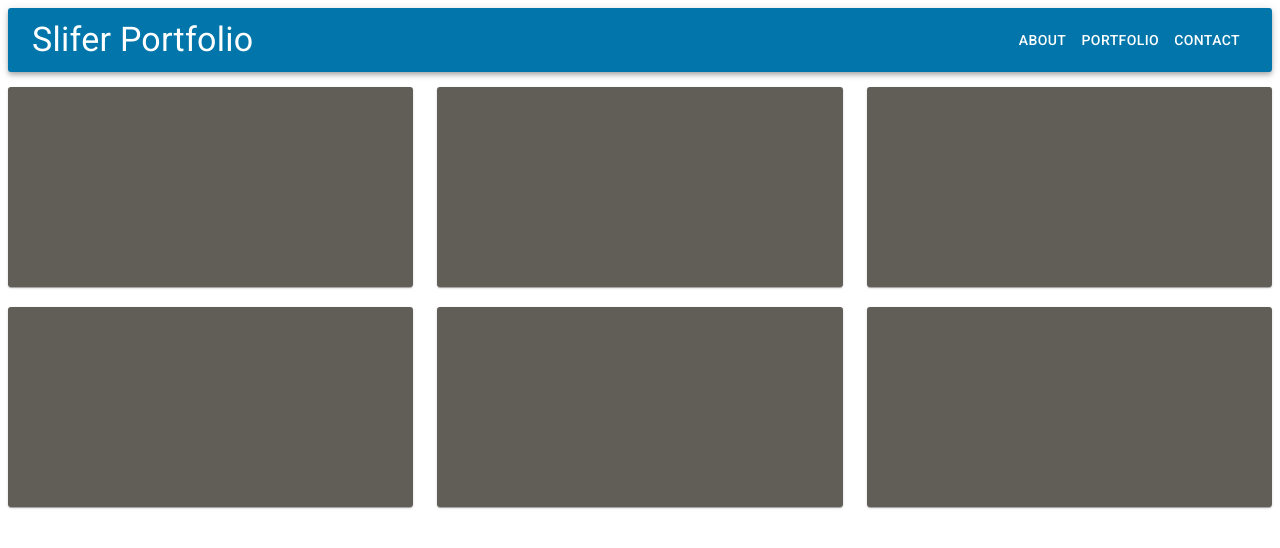
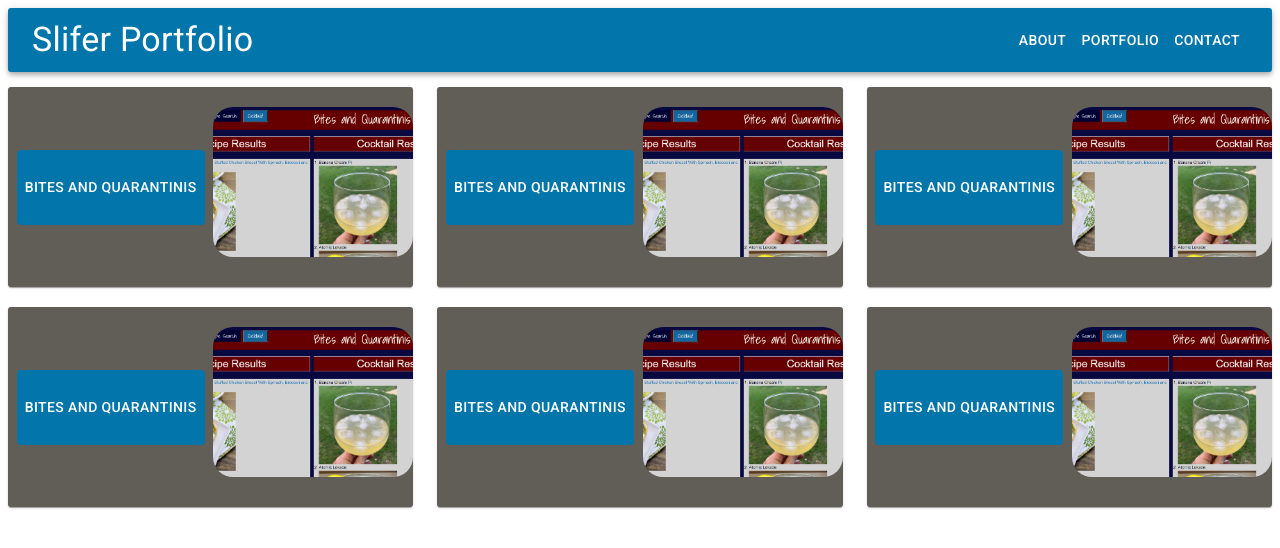
Before and after one commit to wslifer/react_portfolio, a React (Create React App) app: page /react_portfolio/Portfolio in a window 1280 px wide. Shown: the top 548 px of the page. Built offline with nearby package versions, Linux system fonts and the light colour scheme.

Commit message:
updating portfolio page

```diff
--- a/src/pages/Portfolio.js
+++ b/src/pages/Portfolio.js
@@ -4,15 +4,27 @@ import { makeStyles } from "@material-ui/core/styles";
 import Card from "@material-ui/core/Card";
 import CardContent from "@material-ui/core/CardContent";
 import CardMedia from "@material-ui/core/CardMedia";
+import Button from "@material-ui/core/Button";
 
 const useStyles = makeStyles({
   project: {
-    color: "white",
-    fontSize: 28,
     background: "#615e57",
     borderRadius: 3,
     height: 200,
     marginBottom: 20,
+    display: "flex",
+  },
+  projectPic: {
+    height: 150,
+    width: 200,
+    borderRadius: 20,
+    marginTop: 20,
+  },
+  button: {
+    color: "white",
+    background: "#0276aa",
+    height: 75,
+    margin: "auto",
   },
 });
 
@@ -22,16 +34,86 @@ export default function Portfolio() {
   return (
     <Grid container spacing={3}>
       <Grid item xs={4}>
-        <Card className={style.project}></Card>
-        <Card className={style.project}></Card>
+        <Card className={style.project}>
+          <Button
+            className={style.button}
+            href="https://wslifer.github.io/Project_1/"
+          >
+            Bites and Quarantinis
+          </Button>
+          <CardMedia
+            image={require("../assets/images/Project1.PNG")}
+            className={style.projectPic}
+          />
+        </Card>
+        <Card className={style.project}>
+          <Button
+            className={style.button}
+            href="https://wslifer.github.io/Project_1/"
+          >
+            Bites and Quarantinis
+          </Button>
+          <CardMedia
+            image={require("../assets/images/Project1.PNG")}
+            className={style.projectPic}
+          />
+        </Card>
       </Grid>
       <Grid item xs={4}>
-        <Card className={style.project}></Card>
-        <Card className={style.project}></Card>
+        <Card className={style.project}>
+          {" "}
+          <Button
+            className={style.button}
+            href="https://wslifer.github.io/Project_1/"
+          >
+            Bites and Quarantinis
+          </Button>
+          <CardMedia
+            image={require("../assets/images/Project1.PNG")}
+            className={style.projectPic}
+          />
+        </Card>
+        <Card className={style.project}>
+          {" "}
+          <Button
+            className={style.button}
+            href="https://wslifer.github.io/Project_1/"
+          >
+            Bites and Quarantinis
+          </Button>
+          <CardMedia
+            image={require("../assets/images/Project1.PNG")}
+            className={style.projectPic}
+          />
+        </Card>
       </Grid>
       <Grid item xs={4}>
-        <Card className={style.project}></Card>
-        <Card className={style.project}></Card>
+        <Card className={style.project}>
+          {" "}
+          <Button
+            className={style.button}
+            href="https://wslifer.github.io/Project_1/"
+          >
+            Bites and Quarantinis
+          </Button>
+          <CardMedia
+            image={require("../assets/images/Project1.PNG")}
+            className={style.projectPic}
+          />
+        </Card>
+        <Card className={style.project}>
+          {" "}
+          <Button
+            className={style.button}
+            href="https://wslifer.github.io/Project_1/"
+          >
+            Bites and Quarantinis
+          </Button>
+          <CardMedia
+            image={require("../assets/images/Project1.PNG")}
+            className={style.projectPic}
+          />
+        </Card>
       </Grid>
     </Grid>
   );
```
Also changed, not shown: src/assets/images/Project1.PNG (added).
